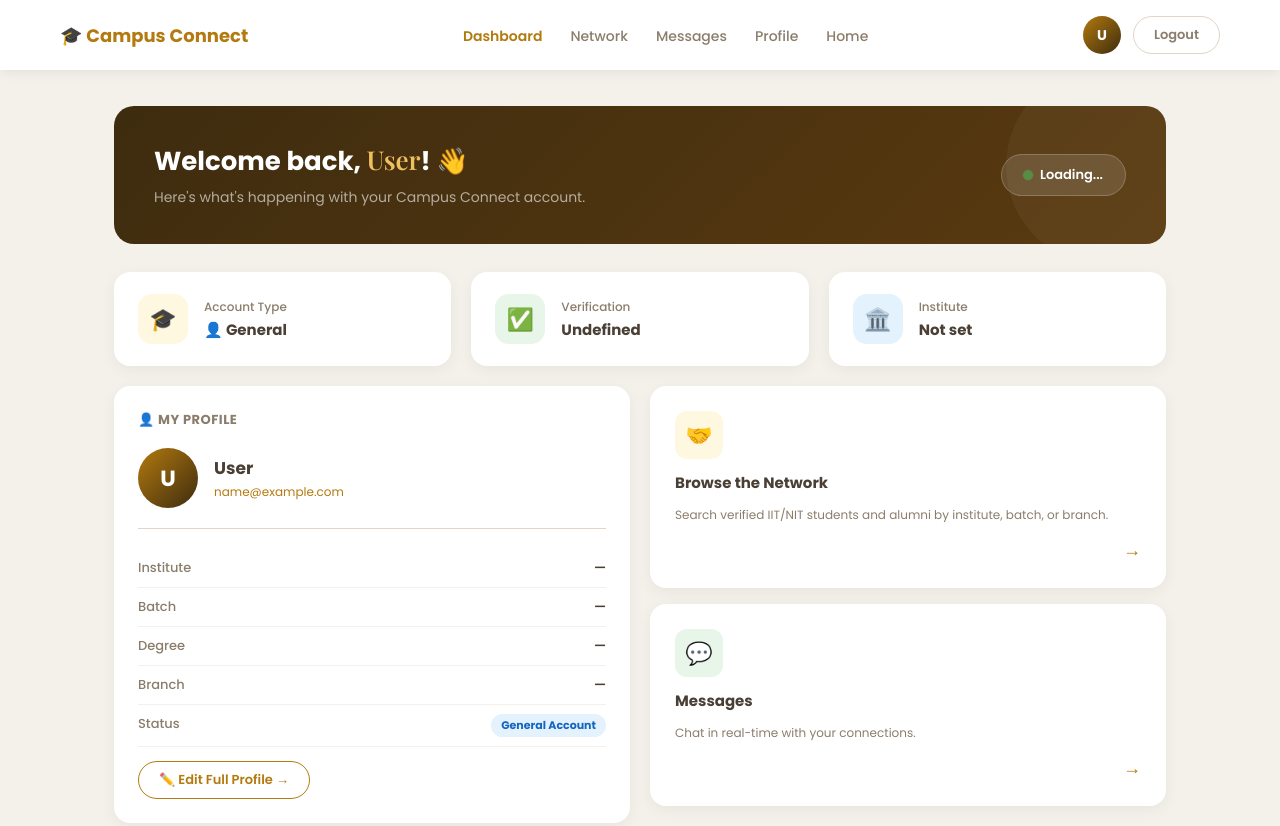
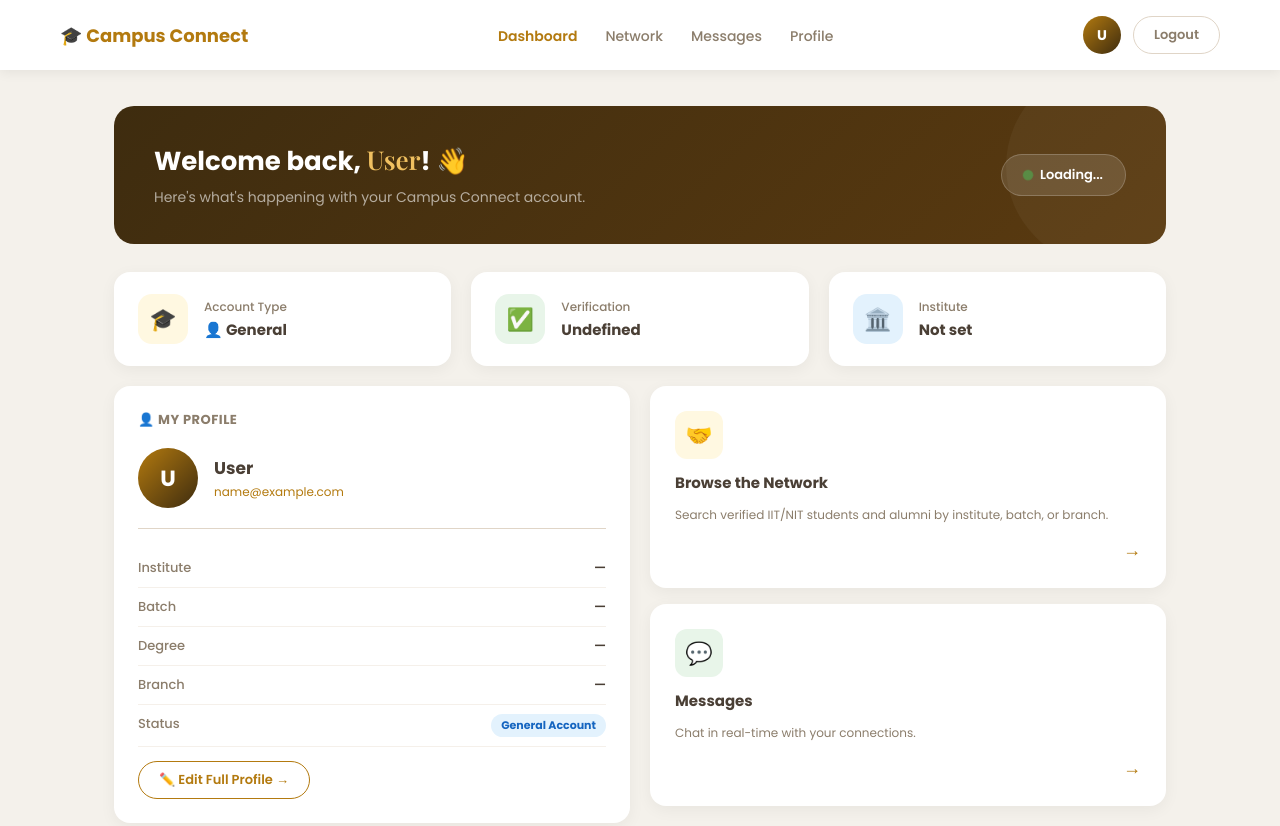
Before and after one commit to murmu-17/campusconnect2, a plain HTML site: page Campus-Connect/Frontend/pages/dashboard.html in a window 1280 px wide. Shown: the top 826 px of the page. Drawn offline with nearby package versions, Linux system fonts and the light colour scheme; sample sign-in values are in the browser's storage.

Commit message:
Fix Home link logging out users on dashboard

```diff
--- a/Campus-Connect/Frontend/pages/dashboard.html
+++ b/Campus-Connect/Frontend/pages/dashboard.html
@@ -112,7 +112,7 @@
     <li><a href="chat.html">Messages</a></li>
     <li><a href="profile.html">Profile</a></li>
     <!-- <li><a href="opportunities.html">Opportunities</a></li> remove comment to opportunity -->
-    <li><a href="../index.html">Home</a></li>
+    <!-- <li><a href="../index.html">Home</a></li> -->
   </ul>
   <div class="nav-right">
     <div class="nav-avatar" id="navAvatar" onclick="window.location.href='profile.html'">?</div>
```
